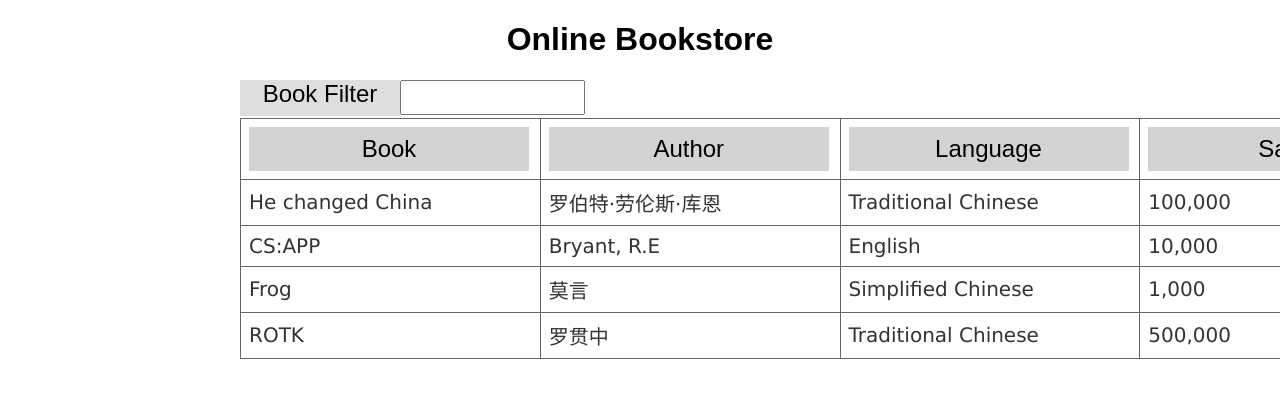
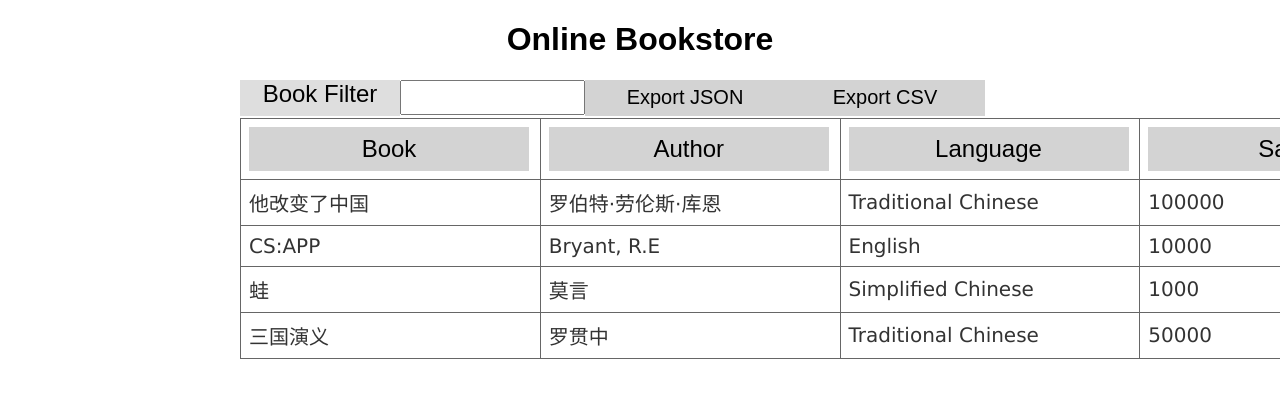
Before and after one commit to fyc1007261/online-bookstore, a React (Create React App) app: page / in a window 1280 px wide. Shown: the top 398 px of the page. Built offline with nearby package versions, Linux system fonts and the light colour scheme.

Commit message:
Allow export

```diff
--- a/package.json
+++ b/package.json
@@ -3,7 +3,9 @@
   "version": "0.1.0",
   "private": true,
   "dependencies": {
+    "json2csv": "^4.0.2",
     "react": "^16.2.0",
+    "react-csv": "^1.0.14",
     "react-dom": "^16.2.0",
     "react-scripts": "1.1.1"
   },
@@ -12,5 +14,9 @@
     "build": "react-scripts build",
     "test": "react-scripts test --env=jsdom",
     "eject": "react-scripts eject"
+  },
+  "devDependencies": {
+    "@types/file-saver": "^1.3.0",
+    "file-saver": "^1.3.8"
   }
 }
--- a/src/App.css
+++ b/src/App.css
@@ -30,9 +30,9 @@
 table{
     align-content: center;
     width: 150vmin;
-    float: top;
+    float: left;
     margin-left: 30vmin;
-    margin-top: 10vmin;
+    margin-top: 0vmin;
     font-family: verdana,arial,sans-serif;
     font-size: 2.5vmin;
     color:#333333;
--- a/src/App.js
+++ b/src/App.js
@@ -2,16 +2,15 @@ import React, { Component } from 'react';
 import logo from './logo.svg';
 import './App.css';
 
-
 let data=[
-    {Name : 'He changed China', Author: '罗伯特·劳伦斯·库恩',
-        Language: 'Traditional Chinese', Sales: '100,000'},
-    {Name : 'CS:APP', Author: 'Bryant, R.E',
-        Language: 'English', Sales: '10,000'},
-    {Name : 'Frog', Author: '莫言',
-        Language: 'Simplified Chinese', Sales: '1,000'},
-    {Name : 'ROTK', Author: '罗贯中',
-        Language: 'Traditional Chinese', Sales: '500,000'},
+    {'Name' : '他改变了中国', 'Author': '罗伯特·劳伦斯·库恩',
+        'Language': 'Traditional Chinese', 'Sales': '100000'},
+    {'Name' : 'CS:APP', 'Author': 'Bryant, R.E',
+        'Language': 'English', 'Sales': '10000'},
+    {'Name' : '蛙', 'Author': '莫言',
+        'Language': 'Simplified Chinese', 'Sales': '1000'},
+    {'Name' : '三国演义', 'Author': '罗贯中',
+        'Language': 'Traditional Chinese', 'Sales': '50000'},
 ];
 
 
@@ -40,8 +39,44 @@ function Msg (props) {
         );
 }
 
+class Export extends Component{
 
+    saveJSON(){
+        let FileSaver = require("../node_modules/file-saver/FileSaver.min");
+        let blob = new Blob([JSON.stringify(data)], { type: "text/plain; charset=utf-8" });
+        FileSaver.saveAs(blob, "Books.json");
+    }
 
+    saveCSV(){
+        let FileSaver = require("../node_modules/file-saver/FileSaver.min");
+        const Json2csvParser = require('json2csv').Parser;
+        const fields = ['Name', 'Author', 'Language', 'Sales'];
+        const json2csvParser = new Json2csvParser({ fields });
+        const csv = json2csvParser.parse(data);
+        console.log(csv);
+        let blob = new Blob([csv], { type: "text/plain; charset=utf-8" });
+        FileSaver.saveAs(blob, "Books.csv");
+    }
+
+    style = {
+        "width": "25vmin",
+        "height": "4.5vmin",
+        "backgroundColor": "lightgrey", /* Green */
+        "border": "yellow",
+        "color": "black ",
+        "align": "center",
+        "display": "inline-block",
+        "font-size": "2.5vmin",
+    };
+    render(){
+    return(
+        <a>
+            <button style={this.style} onClick={()=>this.saveJSON()}>Export JSON</button>
+            <button style={this.style} onClick={()=>this.saveCSV()}>Export CSV</button>
+        </a>
+    );
+    }
+}
 
 
 
@@ -63,7 +98,8 @@ class Tbl extends Component {
             this.setState({tableArray:tbls});
         }
     }
-    sort(index) {
+
+    sort_string(index) {
         let len = data.length;
         let arr = data;
         if (arr[0][index] > arr[len-1][index]){
@@ -99,17 +135,61 @@ class Tbl extends Component {
         console.log(this.state.tableArray);
         this.render();
     }
+
+    sort_num(index) {
+        let len = data.length;
+        let arr = data;
+        for (let i=0; i<len; i++){
+            arr[i][index] = Number(arr[i][index]);
+        }
+        if (arr[0][index] > arr[len-1][index]){
+            for (let i = 0; i < len - 1; i++) {
+                for (let j = 0; j < len - 1 - i; j++) {
+                    if ((arr[j][index]) > (arr[j + 1][index]) ) {
+                        let temp = arr[j];
+                        arr[j] = arr[j + 1];
+                        arr[j + 1] = temp;
+                    }
+                }
+            }
+        }
+        else{
+            for (let i = 0; i < len - 1; i++) {
+                for (let j = 0; j < len - 1 - i; j++) {
+                    if ((arr[j][index]) < (arr[j + 1][index])) {
+                        let temp = arr[j];
+                        arr[j] = arr[j + 1];
+                        arr[j + 1] = temp;
+                    }
+                }
+            }
+        }
+        for (let i=0; i<len; i++){
+            arr[i][index] = String(arr[i][index]);
+        }
+        data = arr;
+        let tbls = [];
+        for (let i=0; i<len; i++){
+            let temp = arr[i];
+            tbls.push(<tr><td>{temp['Name']}</td><td>{temp['Author']}</td>
+                <td>{temp['Language']}</td><td>{temp['Sales']}</td></tr>);
+            this.setState({tableArray:tbls});
+        }
+        this.render();
+    }
+
+
     Bookclick (){
-        this.sort("Name");
+        this.sort_string("Name");
     }
     Authorclick () {
-        this.sort("Author");
+        this.sort_string("Author");
     }
     Languageclick () {
-        this.sort("Language");
+        this.sort_string("Language");
     }
     Salesclick(){
-        this.sort("Sales");
+        this.sort_num("Sales");
     }
     Filter(){
         let s = document.getElementById("inpt").value;
@@ -134,6 +214,7 @@ class Tbl extends Component {
     render() {
         return (
             <div>
+                <Export/>
                 <div className="nameFilter">Book Filter</div>
                 <input className="inputFilter" id={"inpt"}
                         onChange={()=>this.Filter()}/>
@@ -150,7 +231,7 @@ class App extends Component{
         return(
             <div>
                 <h1 align="center">Online Bookstore</h1>
-            <Tbl values={data}/>
+                <Tbl values={data}/>
             </div>
         )
     }
```
Also changed, not shown: 1 other file (tests, documents, lock files or other folders).
